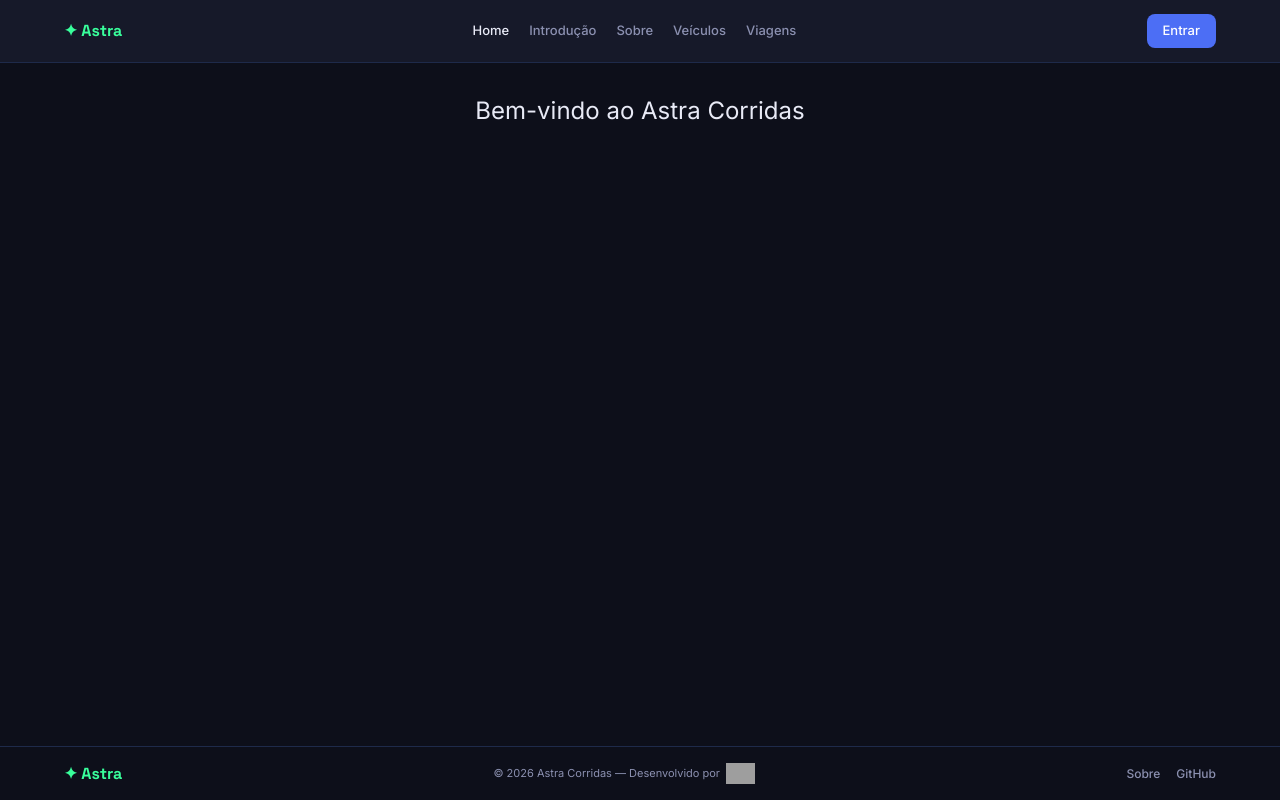
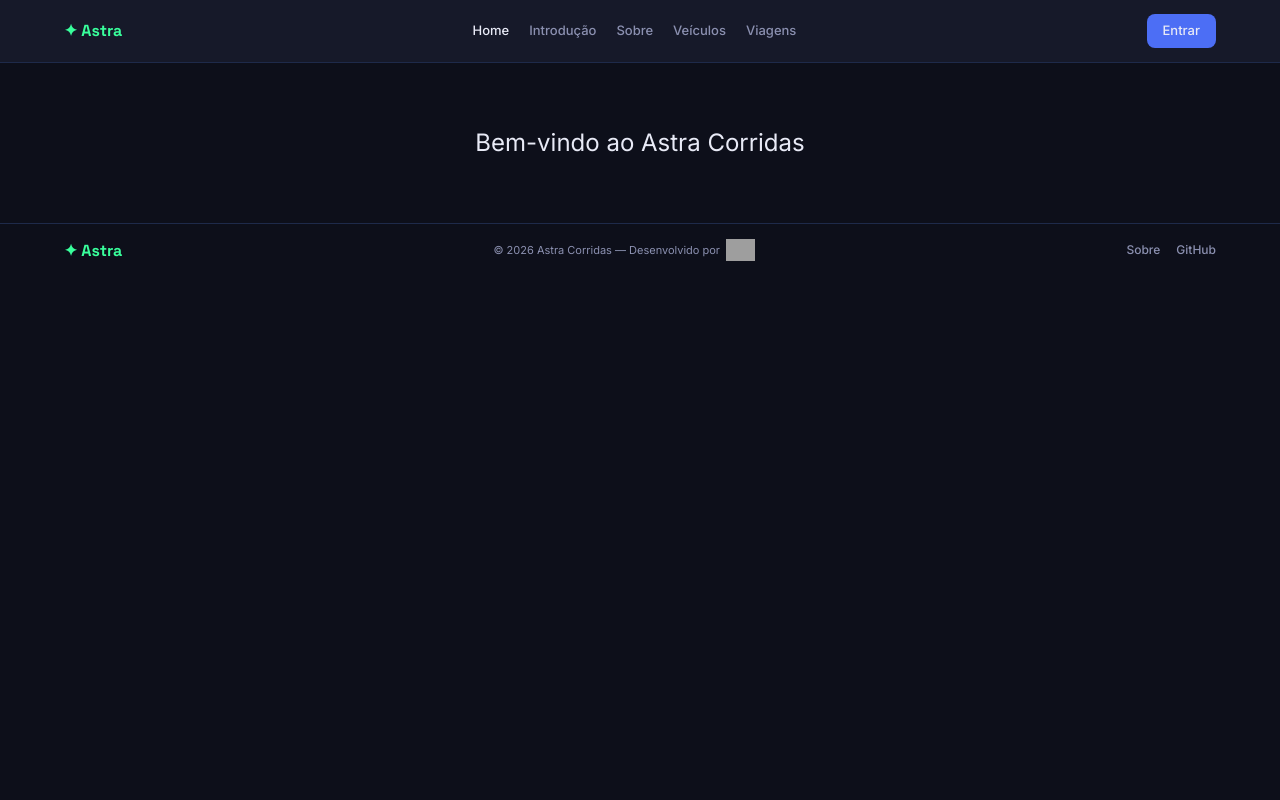
Before and after one commit to grupo6-js13/astra-frontend-corridas, a React (Vite) app: page / in a window 1280 px wide. Built offline with nearby package versions, Linux system fonts and the light colour scheme; grey boxes are pictures that could not be loaded.

Commit message:
👌 IMPROVE: Ajuste de Navbar e Footer de acordo com o theme.ts e o index.css

```diff
--- a/src/App.tsx
+++ b/src/App.tsx
@@ -4,13 +4,11 @@ import Footer from './components/footer/Footer';
 import Home from './pages/home/Home';
 import Introducao from './pages/introducao/Introducao';
 import Sobre from './pages/sobre/Sobre';
-import { pageStyle } from './theme'
 
 function App() {
   return (
     <BrowserRouter>
       <div style={{
-        ...pageStyle,
         display: 'flex',
         flexDirection: 'column'
       }}>
--- a/src/components/footer/Footer.tsx
+++ b/src/components/footer/Footer.tsx
@@ -1,74 +1,34 @@
 import { Link } from 'react-router-dom'
-import { colors } from '../../theme'
 
 function Footer() {
   const ano = new Date().getFullYear()
 
   return (
-    <footer style={{
-      backgroundColor: colors.bg,
-      borderTop: `1px solid ${colors.border}`,
-    }}>
-      <div style={{
-        maxWidth: '1200px',
-        margin: '0 auto',
-        padding: '14px 24px',
-        display: 'flex',
-        justifyContent: 'space-between',
-        alignItems: 'center',
-      }}>
+    <footer className="bg-bg border-t border-border">
+      <div className="max-w-300 mx-auto px-6 py-3.5 flex justify-between items-center">
 
-
+        {/* Logo */}
         <div>
-          <span style={{
-            fontFamily: "'Space Grotesk', sans-serif",
-            fontSize: '16px',
-            fontWeight: 700,
-            color: colors.accent,
-          }}>
+          <span className="font-display text-base font-bold text-accent">
             ✦ Astra
           </span>
         </div>
 
-
-        <div style={{
-          fontSize: '11px',
-          color: colors.muted,
-          textAlign: 'center',
-          display: 'flex',
-          alignItems: 'center',
-          gap: '6px',
-          lineHeight: 1
-        }}>
+        {/* Créditos */}
+        <div className="text-[11px] text-muted text-center flex items-center gap-1.5 leading-none">
           <span>© {ano} Astra Corridas — Desenvolvido por</span>
-
           <img
             src="https://ik.imagekit.io/jeaninny/Logo_digital_em_vetor_orbyte.png?updatedAt=1776205137349"
             alt="Orbyte"
-            style={{
-              height: '22px',
-              objectFit: 'contain',
-              display: 'block'
-            }}
+            className="h-5.5 object-contain block"
           />
         </div>
 
-
-        <div style={{
-          display: 'flex',
-          gap: '16px',
-          fontSize: '12px',
-          fontWeight: 500,
-        }}>
+        {/* Links */}
+        <div className="flex gap-4 text-xs font-medium">
           <Link
             to="/sobre"
-            style={{
-              color: colors.muted,
-              textDecoration: 'none',
-              transition: '0.2s'
-            }}
-            onMouseEnter={(e) => e.currentTarget.style.color = colors.accent}
-            onMouseLeave={(e) => e.currentTarget.style.color = colors.muted}
+            className="text-muted no-underline transition-colors duration-200 hover:text-accent"
           >
             Sobre
           </Link>
@@ -77,13 +37,7 @@ function Footer() {
             href="https://github.com/grupo6-js13"
             target="_blank"
             rel="noreferrer"
-            style={{
-              color: colors.muted,
-              textDecoration: 'none',
-              transition: '0.2s'
-            }}
-            onMouseEnter={(e) => e.currentTarget.style.color = colors.accent}
-            onMouseLeave={(e) => e.currentTarget.style.color = colors.muted}
+            className="text-muted no-underline transition-colors duration-200 hover:text-accent"
           >
             GitHub
           </a>
--- a/src/components/navbar/Navbar.tsx
+++ b/src/components/navbar/Navbar.tsx
@@ -1,6 +1,4 @@
 import { Link, useLocation } from 'react-router-dom'
-import { btnPrimary, colors } from '../../theme'
-
 
 export function Navbar() {
   const location = useLocation()
@@ -18,58 +16,34 @@ export function Navbar() {
     botao = { label: '+ Novo veículo', to: '/veiculos/form' }
   }
 
-  const linkStyle = (path: string) => ({
-    fontSize: '13px',
-    fontWeight: 500,
-    color: location.pathname.startsWith(path)
-      ? colors.text
-      : colors.muted,
-    textDecoration: 'none',
-    transition: '0.2s',
-  })
+  const getLinkClass = (path: string) => {
+    const isActive = location.pathname.startsWith(path) && (path !== '/' || location.pathname === '/')
+    return `text-[13px] font-medium no-underline transition-colors duration-200 ${
+      isActive ? 'text-text' : 'text-muted hover:text-text'
+    }`
+  }
 
   return (
-    <nav style={{
-      backgroundColor: colors.surface,
-      borderBottom: `1px solid ${colors.border}`,
-    }}>
+    <nav className="bg-surface border-b border-border">
+      <div className="max-w-300 mx-auto px-6 py-3.5 flex items-center justify-between">
 
-      <div style={{
-        maxWidth: '1200px',
-        margin: '0 auto',
-        padding: '14px 24px',
-        display: 'flex',
-        alignItems: 'center',
-        justifyContent: 'space-between',
-      }}>
-
-        <Link to="/" style={{ textDecoration: 'none' }}>
-          <span style={{
-            fontFamily: "'Space Grotesk', sans-serif",
-            fontSize: '16px',
-            fontWeight: 700,
-            color: colors.accent,
-          }}>
+        <Link to="/" className="no-underline">
+          <span className="font-display text-base font-bold text-accent">
             ✦ Astra
           </span>
         </Link>
 
-        <div style={{ display: 'flex', gap: '20px', alignItems: 'center' }}>
-          <Link to="/" style={linkStyle('/')}>Home</Link>
-          <Link to="/introducao" style={linkStyle('/introducao')}>Introdução</Link>
-          <Link to="/sobre" style={linkStyle('/sobre')}>Sobre</Link>
-          <Link to="/veiculos" style={linkStyle('/veiculos')}>Veículos</Link>
-          <Link to="/viagens" style={linkStyle('/viagens')}>Viagens</Link>
+        <div className="flex gap-5 items-center">
+          <Link to="/" className={getLinkClass('/')}>Home</Link>
+          <Link to="/introducao" className={getLinkClass('/introducao')}>Introdução</Link>
+          <Link to="/sobre" className={getLinkClass('/sobre')}>Sobre</Link>
+          <Link to="/veiculos" className={getLinkClass('/veiculos')}>Veículos</Link>
+          <Link to="/viagens" className={getLinkClass('/viagens')}>Viagens</Link>
         </div>
 
         {botao && (
           <Link to={botao.to}>
-            <button style={{
-              ...btnPrimary,
-              padding: '7px 16px',
-              fontSize: '13px',
-              borderRadius: '8px',
-            }}>
+            <button className="bg-primary text-text px-4 py-1.75 text-[13px] font-medium rounded-lg transition-colors hover:opacity-90">
               {botao.label}
             </button>
           </Link>
--- a/src/index.css
+++ b/src/index.css
@@ -1,28 +1,31 @@
 @import "tailwindcss";
 
 @theme {
+  --color-bg: #0D0F1A;
+  --color-surface: #161929;
+  --color-surface-hover: #1E2235;
+  --color-border: #1E2A4A;
+  --color-primary: #4C6EF5;
+  --color-accent: #39FF9C;
+  --color-text: #E8EAF6;
+  --color-muted: #8B90B0;
+  --color-danger: #F87171;
+
+  --color-tag-blue: #4C6EF520;
+  --color-tag-blue-text: #818CF8;
+  --color-tag-green: #39FF9C15;
+  --color-tag-green-text: #39FF9C;
+  --color-tag-red: #F8717120;
+  --color-tag-red-text: #F87171;
+
   --font-sans: "Inter", sans-serif;
   --font-display: "Space Grotesk", sans-serif;
-
-  --color-astra-bg: #0D0F1A;
-  --color-astra-surface: #161929;
-  --color-astra-surface-hover: #1E2235;
-  --color-astra-border: #1E2A4A;
-  --color-astra-primary: #4C6EF5;
-  --color-astra-accent: #39FF9C;
-  --color-astra-text: #E8EAF6;
-  --color-astra-muted: #8B90B0;
-  --color-astra-danger: #F87171;
 }
 
 * {
-  box-sizing: border-box;
-  margin: 0;
-  padding: 0;
+box-sizing: border-box;
 }
 
 body {
-  font-family: 'Inter', sans-serif;
-  background-color: var(--color-astra-bg);
-  color: var(--color-astra-text);
+  @apply bg-bg text-text font-sans;
 }
--- a/src/theme.ts
+++ b/src/theme.ts
@@ -1,195 +1,64 @@
 // ============================================================
-// ASTRA — Design Tokens
-// Importe este arquivo em qualquer componente que precisar
-// de cores, fontes ou estilos consistentes.
-//
-// Uso: import { colors, card, btn } from '../theme'
+// ASTRA — Design Tokens (Tailwind v4 aligned)
+// Agora serve como referência JS/TS do design system
+// NÃO usar mais para style={{}} direto
 // ============================================================
 
 export const colors = {
-  bg: '#0D0F1A',           // fundo da página
-  surface: '#161929',      // fundo de cards e inputs
-  surfaceHover: '#1E2235', // hover de cards
-  border: '#1E2A4A',       // bordas de cards e inputs
-  primary: '#4C6EF5',      // azul índigo — botões principais, links ativos
-  accent: '#39FF9C',       // verde neon — logo, destaques, preços
-  text: '#E8EAF6',         // texto principal
-  muted: '#8B90B0',        // texto secundário, labels, placeholders
-  danger: '#F87171',       // vermelho — botão deletar, erros
-  tagBlue: '#4C6EF520',    // fundo tag "Disponível"
-  tagBlueText: '#818CF8',
-  tagGreen: '#39FF9C15',   // fundo tag "Ativo"
-  tagGreenText: '#39FF9C',
-  tagRed: '#F8717120',     // fundo tag "Em uso" / erro
-  tagRedText: '#F87171',
+  bg: 'var(--color-bg)',
+  surface: 'var(--color-surface)',
+  surfaceHover: 'var(--color-surface-hover)',
+  border: 'var(--color-border)',
+  primary: 'var(--color-primary)',
+  accent: 'var(--color-accent)',
+  text: 'var(--color-text)',
+  muted: 'var(--color-muted)',
+  danger: 'var(--color-danger)',
+
+  tagBlue: 'var(--color-tag-blue)',
+  tagBlueText: 'var(--color-tag-blue-text)',
+  tagGreen: 'var(--color-tag-green)',
+  tagGreenText: 'var(--color-tag-green-text)',
+  tagRed: 'var(--color-tag-red)',
+  tagRedText: 'var(--color-tag-red-text)',
 }
 
 // -------------------------------------------------------
-// ESTILOS INLINE PRONTOS PARA USAR NO JSX
-// Copie e cole direto no style={{}} do seu componente
+// TIPOGRAFIA (usada pra lógica, não style inline)
 // -------------------------------------------------------
 
-// Fundo da página inteira
-export const pageStyle: React.CSSProperties = {
-  backgroundColor: colors.bg,
-  minHeight: '100vh',
-  fontFamily: "'Inter', sans-serif",
-  color: colors.text,
+export const fonts = {
+  sans: 'var(--font-sans)',
+  display: 'var(--font-display)',
 }
 
-// Card padrão (veículo, viagem, etc.)
-export const card: React.CSSProperties = {
-  backgroundColor: colors.surface,
-  border: `1px solid ${colors.border}`,
-  borderRadius: '12px',
-  padding: '16px',
+// -------------------------------------------------------
+// TAMANHOS (opcional, útil pra cálculos)
+// -------------------------------------------------------
+
+export const fontSizes = {
+  hero: '44px',
+  subtitle: '17px',
+  body: '14px',
+  small: '12px',
 }
 
-// Card com hover (use onMouseEnter/onMouseLeave)
-export const cardHover: React.CSSProperties = {
-  ...card,
-  borderColor: colors.primary,
+// -------------------------------------------------------
+// ESPAÇAMENTOS PADRÃO (opcional)
+// -------------------------------------------------------
+
+export const spacing = {
+  section: '96px',
+  sectionSmall: '64px',
+  element: '24px',
+  compact: '12px',
 }
 
-// Input / Select
-export const input: React.CSSProperties = {
-  backgroundColor: colors.surface,
-  border: `1px solid ${colors.border}`,
-  borderRadius: '8px',
-  padding: '9px 12px',
-  fontSize: '13px',
-  color: colors.text,
-  outline: 'none',
-  width: '100%',
+// -------------------------------------------------------
+// HELPERS (opcional)
+// -------------------------------------------------------
+
+// Exemplo: converter cor para rgba com opacidade
+export function withOpacity(variable: string, opacity: number) {
+  return `color-mix(in srgb, ${variable} ${opacity * 100}%, transparent)`
 }
-
-// Label de formulário
-export const label: React.CSSProperties = {
-  fontSize: '12px',
-  color: colors.muted,
-  marginBottom: '5px',
-  display: 'block',
-}
-
-// Botão primário (azul — ação principal)
-export const btnPrimary: React.CSSProperties = {
-  backgroundColor: colors.primary,
-  color: '#fff',
-  border: 'none',
-  borderRadius: '8px',
-  padding: '9px 18px',
-  fontSize: '13px',
-  fontWeight: 500,
-  cursor: 'pointer',
-}
-
-// Botão secundário (transparente com borda verde)
-export const btnSecondary: React.CSSProperties = {
-  backgroundColor: 'transparent',
-  color: colors.accent,
-  border: `1px solid ${colors.accent}40`,
-  borderRadius: '8px',
-  padding: '9px 18px',
-  fontSize: '13px',
-  fontWeight: 500,
-  cursor: 'pointer',
-}
-
-// Botão cancelar (neutro)
-export const btnCancel: React.CSSProperties = {
-  backgroundColor: 'transparent',
-  color: colors.muted,
-  border: `1px solid ${colors.border}`,
-  borderRadius: '8px',
-  padding: '9px 18px',
-  fontSize: '13px',
-  cursor: 'pointer',
-}
-
-// Botão deletar (vermelho)
-export const btnDanger: React.CSSProperties = {
-  backgroundColor: `${colors.danger}20`,
-  color: colors.danger,
-  border: `1px solid ${colors.danger}40`,
-  borderRadius: '6px',
-  padding: '5px 10px',
-  fontSize: '12px',
-  cursor: 'pointer',
-}
-
-// Botão editar (neutro pequeno)
-export const btnEdit: React.CSSProperties = {
-  backgroundColor: colors.surface,
-  color: colors.muted,
-  border: `1px solid ${colors.border}`,
-  borderRadius: '6px',
-  padding: '5px 10px',
-  fontSize: '12px',
-  cursor: 'pointer',
-}
-
-// Tag / badge de status
-export const tagGreen: React.CSSProperties = {
-  backgroundColor: colors.tagGreen,
-  color: colors.tagGreenText,
-  borderRadius: '999px',
-  padding: '3px 10px',
-  fontSize: '11px',
-  fontWeight: 500,
-  display: 'inline-block',
-}
-
-export const tagBlue: React.CSSProperties = {
-  backgroundColor: colors.tagBlue,
-  color: colors.tagBlueText,
-  borderRadius: '999px',
-  padding: '3px 10px',
-  fontSize: '11px',
-  fontWeight: 500,
-  display: 'inline-block',
-}
-
-export const tagRed: React.CSSProperties = {
-  backgroundColor: colors.tagRed,
-  color: colors.tagRedText,
-  borderRadius: '999px',
-  padding: '3px 10px',
-  fontSize: '11px',
-  fontWeight: 500,
-  display: 'inline-block',
-}
-
-// Título de página
-export const pageTitle: React.CSSProperties = {
-  fontFamily: "'Space Grotesk', sans-serif",
-  fontSize: '18px',
-  fontWeight: 700,
-  color: colors.text,
-  margin: 0,
-}
-
-// Subtítulo / descrição de página
-export const pageSubtitle: React.CSSProperties = {
-  fontSize: '12px',
-  color: colors.muted,
-  marginTop: '2px',
-}
-
-// Separador entre seções dentro de card
-export const divider: React.CSSProperties = {
-  borderTop: `1px solid ${colors.border}`,
-  margin: '10px 0',
-}
-
-// Preço em destaque (verde)
-export const priceText: React.CSSProperties = {
-  fontSize: '18px',
-  fontWeight: 600,
-  color: colors.accent,
-}
-
-// Texto de detalhe pequeno (tempo, km, etc.)
-export const detailText: React.CSSProperties = {
-  fontSize: '11px',
-  color: colors.muted,
-}
```
